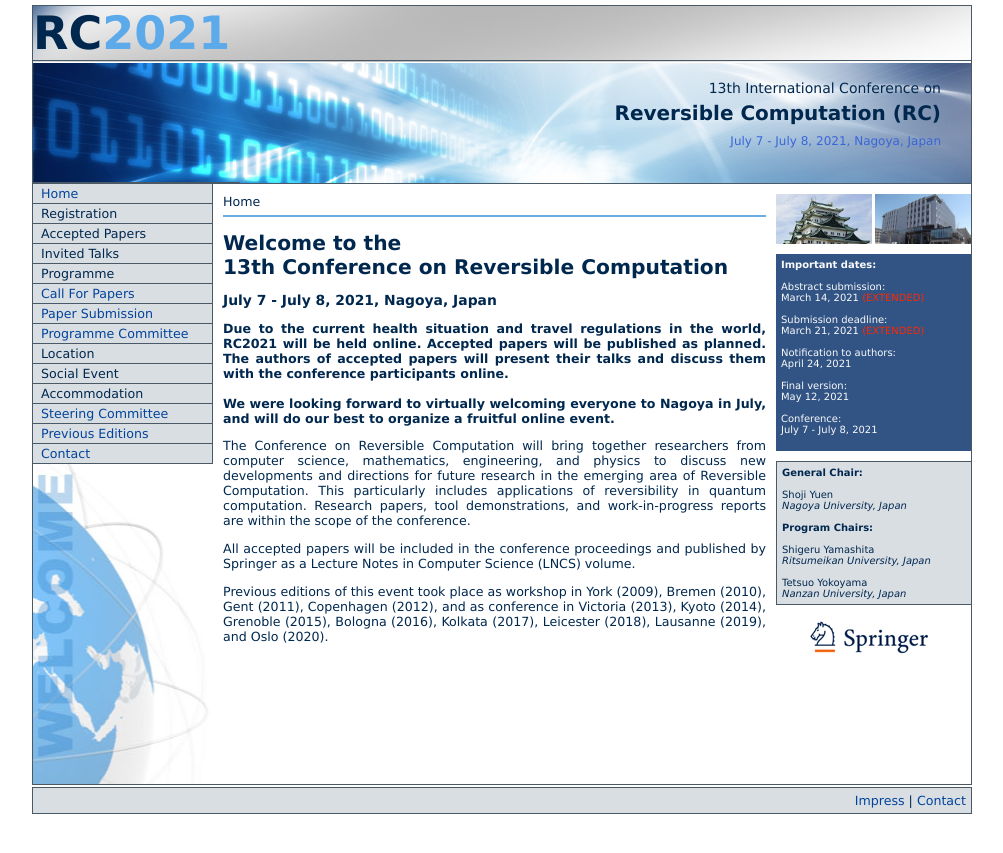
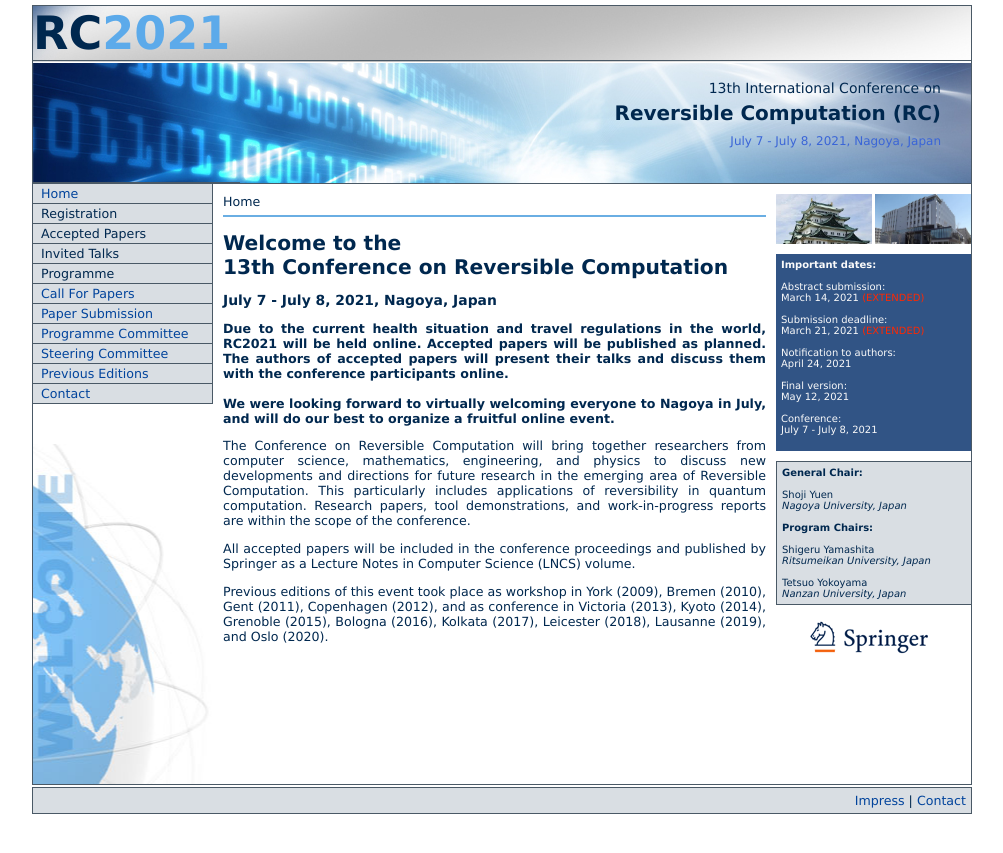
Before and after one commit to reversible-computation-2021/reversible-computation-2021.github.io, a Jekyll site: the page built from index.html, in a window 1280 px wide. Shown: the top 853 px of the page, without its empty margins (139-1142 px from the left). Built offline with Jekyll 4.4.1, drawn with Linux system fonts in a browser that asks for light colours.

Commit message:
2021/03/04b

```diff
--- a/_layouts/default.html
+++ b/_layouts/default.html
@@ -58,9 +58,9 @@
               <li><a href="{{ "/cfp" | reluative_url }}">Call For Papers</a></li>
               <li><a href="{{ "/submission" | relative_url }}">Paper Submission</a></li>
               <li><a href="{{ "/pc" | relative_url }}">Programme Committee</a></li>
-              <li><!--<a href="{{ "/location" | relative_url }}">-->Location<!--</a>--></li>
-              <li><!--<a href="{{ "/social" | relative_url }}">-->Social Event<!--</a>--></li>
-              <li><!--<a href="{{ "/accommodation" | reluative_url }}">-->Accommodation<!--</a>--></li>
+              <!--<li><a href="{{ "/location" | relative_url }}">Location</a></li>-->
+              <!--<li><a href="{{ "/social" | relative_url }}">Social Event</a></li>-->
+              <!--<li><a href="{{ "/accommodation" | reluative_url }}">Accommodation</a></li>-->
               <li><a href="{{ "/steering" | relative_url }}">Steering Committee</a></li>
               <li><a href="{{ "/previous" | relative_url }}">Previous Editions</a></li>
               <li><a href="{{ "/contact" | reluative_url }}">Contact</a></li>
```
